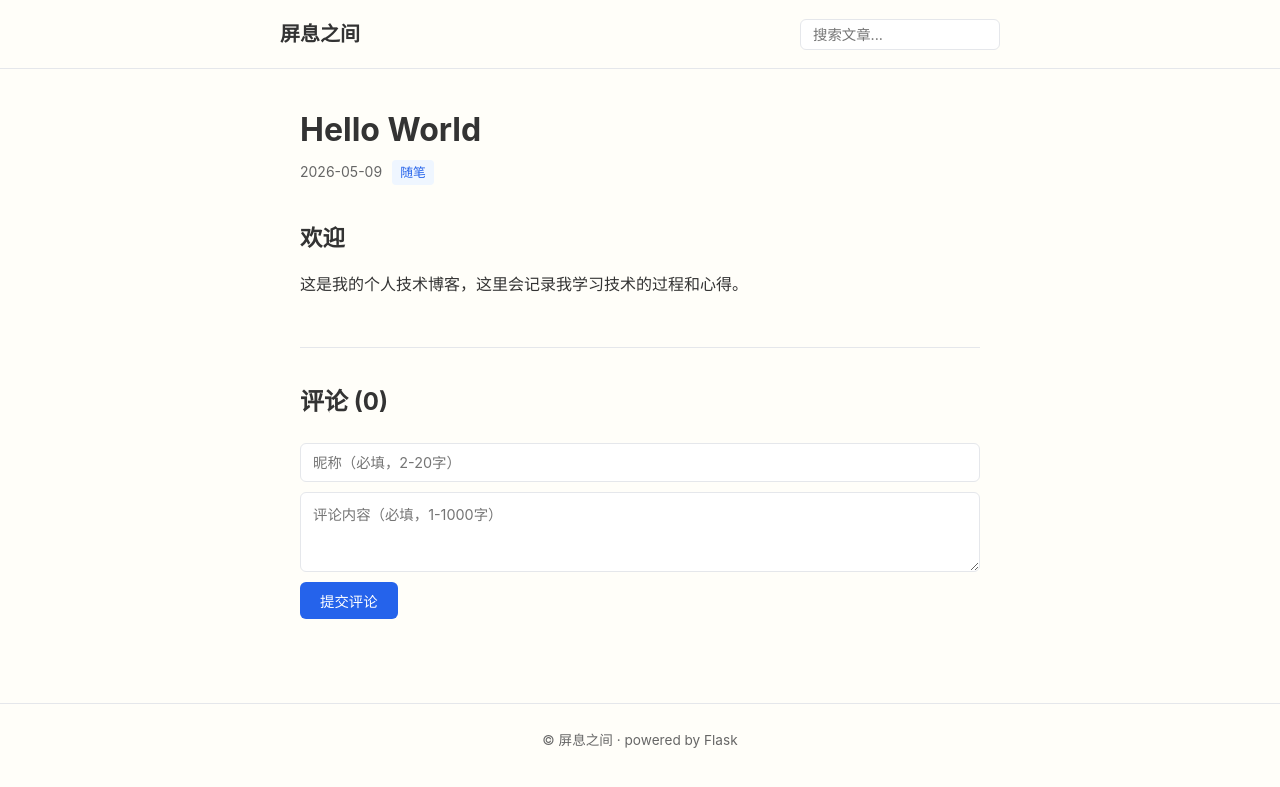
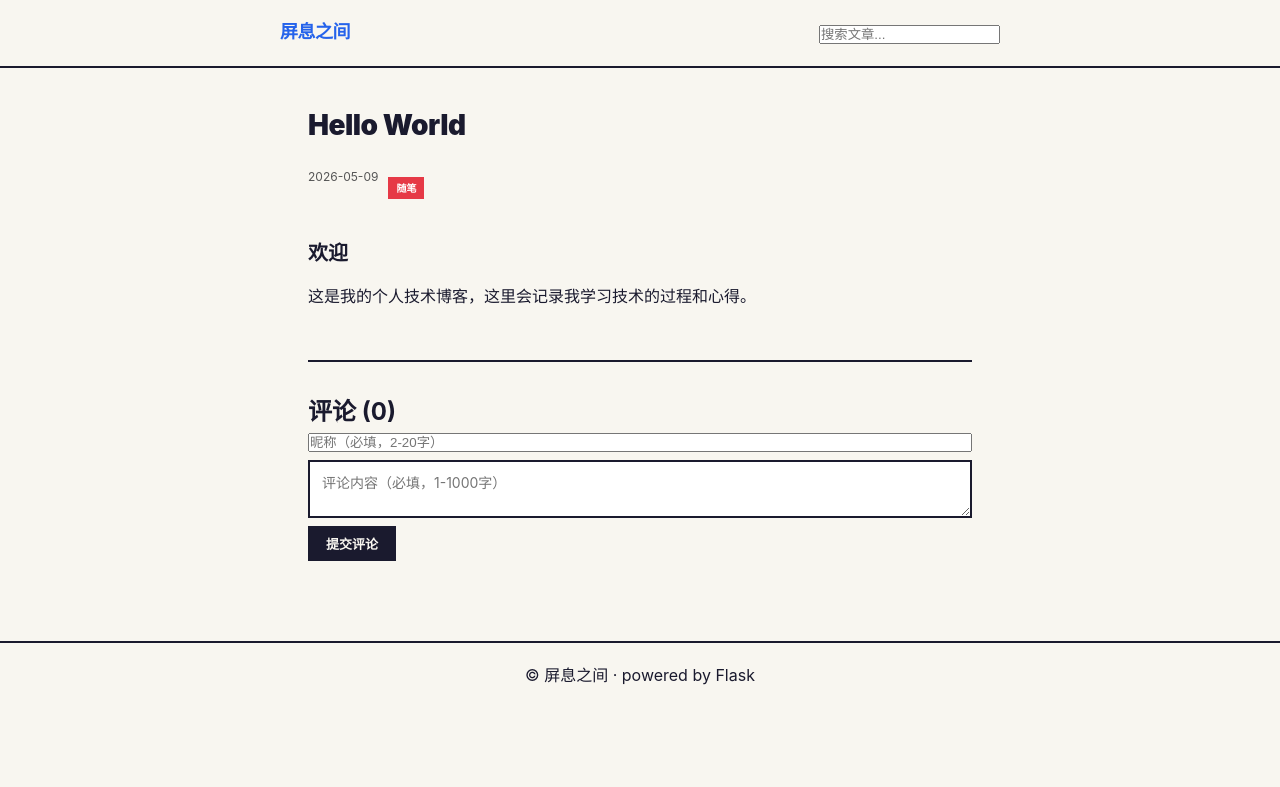
Before and after one commit to HenryZDZ/Blog, a Flask app: page /post/hello-world in a window 1280 px wide. Shown: the top 787 px of the page. Run offline with Flask 3, Linux system fonts and the light colour scheme.

Commit message:
feat: rewrite CSS with Bauhaus design system and dual light/dark mode Co-Authored-By: Claude Opus 4.7 <noreply@anthropic.com>

```diff
--- a/static/css/style.css
+++ b/static/css/style.css
@@ -1,35 +1,53 @@
+/* === Reset === */
 *, *::before, *::after { box-sizing: border-box; margin: 0; padding: 0; }
 
+/* === Light mode tokens === */
 :root {
-    --bg: #fffef9;
-    --text: #333;
-    --text-light: #666;
-    --accent: #2563eb;
-    --accent-hover: #1d4ed8;
-    --border: #e5e7eb;
-    --code-bg: #f5f5f5;
+    --paper: #f8f6f0;
+    --ink: #1a1a2e;
+    --red: #e63946;
+    --blue: #2563eb;
+    --yellow: #f4d03f;
+    --green: #10b981;
+    --border: #e5e5e5;
+    --muted: #555;
+    --surface: #fff;
+    --code-bg: #e8e8e8;
     --max-width: 720px;
+    --font: -apple-system, BlinkMacSystemFont, "Segoe UI", Roboto, "Noto Sans SC", sans-serif;
+    --mono: "JetBrains Mono", "Fira Code", "Cascadia Code", monospace;
+}
+
+/* === Dark mode tokens === */
+html.dark {
+    --paper: #1a1a2e;
+    --ink: #f0ebe3;
+    --red: #ff6b6b;
+    --blue: #60a5fa;
+    --yellow: #facc15;
+    --green: #34d399;
+    --border: #3a3a5c;
+    --muted: #94a3b8;
+    --surface: #2d2d44;
+    --code-bg: #252540;
 }
 
 body {
-    font-family: -apple-system, BlinkMacSystemFont, "Segoe UI", Roboto, "Noto Sans SC", sans-serif;
-    background: var(--bg);
-    color: var(--text);
+    font-family: var(--font);
+    background: var(--paper);
+    color: var(--ink);
     line-height: 1.8;
     font-size: 16px;
 }
 
-a { color: var(--accent); text-decoration: none; }
-a:hover { color: var(--accent-hover); }
+a { color: var(--blue); text-decoration: none; border-bottom: 2px solid transparent; }
+a:hover { border-bottom-color: var(--blue); }
 
-/* Navigation */
+/* === Navigation === */
 .nav {
-    border-bottom: 1px solid var(--border);
-    padding: 16px 20px;
-    position: sticky;
-    top: 0;
-    background: var(--bg);
-    z-index: 100;
+    border-bottom: 2px solid var(--ink);
+    padding: 16px 28px;
+    background: var(--paper);
 }
 .nav-inner {
     max-width: var(--max-width);
@@ -37,192 +55,267 @@ a:hover { color: var(--accent-hover); }
     display: flex;
     align-items: center;
     justify-content: space-between;
-    gap: 16px;
 }
-.nav-brand {
-    font-size: 1.25rem;
-    font-weight: 700;
-    color: var(--text);
-    white-space: nowrap;
+.nav-logo {
+    display: flex;
+    align-items: center;
+    gap: 10px;
+    text-decoration: none;
+    color: var(--ink);
+    border-bottom: none;
 }
-.nav-brand:hover { color: var(--accent); }
-.nav-search input {
-    padding: 6px 12px;
-    border: 1px solid var(--border);
-    border-radius: 6px;
-    font-size: 0.9rem;
-    width: 200px;
-    font-family: inherit;
+.nav-logo:hover { border-bottom: none; }
+.nav-logo .geo { display: flex; align-items: center; gap: 5px; }
+.nav-logo .geo > * { width: 14px; height: 14px; display: flex; align-items: center; justify-content: center; }
+.geo-circle { width: 12px; height: 12px; background: var(--red); border-radius: 50%; }
+.geo-square { width: 12px; height: 12px; background: var(--blue); }
+.geo-triangle { width: 0; height: 0; border-left: 7px solid transparent; border-right: 7px solid transparent; border-bottom: 13px solid var(--yellow); }
+.geo-cross { position: relative; width: 12px; height: 12px; }
+.geo-cross::before, .geo-cross::after {
+    content: '';
+    position: absolute;
+    top: 50%; left: 50%;
+    width: 13px; height: 2px;
+    background: var(--ink);
 }
-.nav-search input:focus { outline: none; border-color: var(--accent); }
-
-/* Main */
-.main {
-    max-width: var(--max-width);
-    margin: 0 auto;
-    padding: 40px 20px 60px;
+.geo-cross::before { transform: translate(-50%, -50%) rotate(45deg); }
+.geo-cross::after { transform: translate(-50%, -50%) rotate(-45deg); }
+.nav-brand { font-weight: 900; font-size: 18px; letter-spacing: -0.5px; }
+.theme-toggle {
+    width: 32px; height: 32px;
+    border: 2px solid var(--ink);
+    background: none;
+    cursor: pointer;
+    display: flex;
+    align-items: center;
+    justify-content: center;
+    font-size: 14px;
+    color: var(--ink);
 }
 
-/* Post cards */
-.post-list { display: flex; flex-direction: column; gap: 32px; }
-.post-card h2 { font-size: 1.4rem; margin-bottom: 4px; }
-.post-card h2 a { color: var(--text); }
-.post-card h2 a:hover { color: var(--accent); }
+/* === Main layout === */
+.main { max-width: var(--max-width); margin: 0 auto; padding: 40px 28px 60px; }
+
+/* === Intro line === */
+.intro { padding: 0 0 28px; font-size: 14px; color: var(--muted); }
+
+/* === Post cards === */
+.post-list { display: flex; flex-direction: column; gap: 18px; }
+.post-card {
+    border-left: 4px solid var(--red);
+    padding: 16px 20px;
+    background: var(--surface);
+}
+.post-card:nth-child(5n+1) { border-left-color: var(--red); }
+.post-card:nth-child(5n+2) { border-left-color: var(--blue); }
+.post-card:nth-child(5n+3) { border-left-color: var(--yellow); }
+.post-card:nth-child(5n+4) { border-left-color: var(--ink); }
+.post-card:nth-child(5n+5) { border-left-color: var(--green); }
+.post-card h2 { font-size: 18px; font-weight: 800; line-height: 1.3; margin: 4px 0; }
+.post-card h2 a { color: var(--ink); border-bottom: none; }
+.post-card h2 a:hover { color: var(--blue); border-bottom: none; }
 .post-meta {
-    font-size: 0.875rem;
-    color: var(--text-light);
+    font-size: 12px;
+    color: var(--muted);
     display: flex;
     align-items: center;
     gap: 10px;
     flex-wrap: wrap;
 }
-.post-summary { margin-top: 8px; color: var(--text-light); }
+.post-summary { margin-top: 4px; font-size: 14px; color: var(--muted); line-height: 1.6; }
 
-/* Tags */
+/* === Tags: solid fill, 5-color cycle === */
 .tag {
     display: inline-block;
-    font-size: 0.8rem;
-    padding: 1px 8px;
-    border-radius: 4px;
-    background: #eff6ff;
-    color: var(--accent);
+    padding: 2px 8px;
+    font-size: 10px;
+    font-weight: 700;
+    color: #fff;
+    background: var(--ink);
+    text-decoration: none;
+    border-bottom: none;
 }
-.tag:hover { background: var(--accent); color: #fff; }
+.tag:hover { opacity: 0.85; border-bottom: none; }
+.tag:nth-of-type(5n+1) { background: var(--red); }
+.tag:nth-of-type(5n+2) { background: var(--blue); }
+.tag:nth-of-type(5n+3) { background: var(--yellow); color: var(--ink); }
+.tag:nth-of-type(5n+4) { background: var(--ink); }
+.tag:nth-of-type(5n+5) { background: var(--green); }
 
-/* Pagination */
+/* === Pagination === */
 .pagination {
     margin-top: 40px;
-    text-align: center;
     display: flex;
     justify-content: center;
     align-items: center;
-    gap: 16px;
+    gap: 8px;
 }
+.page-btn {
+    width: 32px; height: 32px;
+    display: flex; align-items: center; justify-content: center;
+    font-size: 13px; font-weight: 700;
+    color: var(--ink);
+    text-decoration: none;
+    border: 2px solid var(--ink);
+    border-bottom: 2px solid var(--ink);
+}
+.page-btn:hover { background: var(--ink); color: var(--paper); border-bottom: 2px solid var(--ink); }
+.page-btn.active { background: var(--ink); color: var(--paper); }
+.page-btn.disabled { border-color: #ccc; color: #ccc; cursor: default; pointer-events: none; }
+.pagination .geo-dot { width: 6px; height: 6px; flex-shrink: 0; }
+.pagination .geo-dot.circle { background: var(--red); border-radius: 50%; }
+.pagination .geo-dot.square { background: var(--blue); }
 
-/* Full post */
+/* === Full post === */
 .post-full { margin-bottom: 48px; }
-.post-header { margin-bottom: 24px; }
-.post-header h1 { font-size: 2rem; line-height: 1.3; margin-bottom: 8px; }
-.post-body { font-size: 1rem; }
+.post-header { margin-bottom: 28px; }
+.post-header h1 { font-size: 28px; font-weight: 900; line-height: 1.25; letter-spacing: -0.5px; margin-bottom: 10px; }
+.post-header .post-meta { display: flex; align-items: center; gap: 10px; flex-wrap: wrap; }
+.post-header .meta-dot { width: 4px; height: 4px; background: var(--red); border-radius: 50%; display: inline-block; }
 
-.post-body h1, .post-body h2, .post-body h3 { margin-top: 1.5em; margin-bottom: 0.5em; }
-.post-body h2 { font-size: 1.4rem; }
-.post-body h3 { font-size: 1.15rem; }
+.post-body { font-size: 16px; line-height: 1.85; }
+.post-body h2 { font-size: 20px; font-weight: 800; margin: 1.8em 0 0.5em; }
+.post-body h3 { font-size: 16px; font-weight: 700; margin: 1.5em 0 0.5em; }
 .post-body p { margin-bottom: 1em; }
-.post-body ul, .post-body ol { margin-bottom: 1em; padding-left: 1.5em; }
-.post-body li { margin-bottom: 0.25em; }
+.post-body ul, .post-body ol { margin-bottom: 1em; padding-left: 1.2em; }
+.post-body li { margin-bottom: 0.3em; }
 .post-body blockquote {
-    border-left: 3px solid var(--accent);
-    padding-left: 16px;
-    margin: 1em 0;
-    color: var(--text-light);
+    border-left: 4px solid var(--blue);
+    padding: 10px 16px;
+    margin: 1.2em 0;
+    background: var(--surface);
+    color: var(--muted);
 }
 .post-body code {
-    font-family: "JetBrains Mono", "Fira Code", "Cascadia Code", monospace;
+    font-family: var(--mono);
     font-size: 0.9em;
     background: var(--code-bg);
     padding: 2px 6px;
-    border-radius: 4px;
 }
 .post-body pre {
-    background: var(--code-bg);
-    padding: 16px;
-    border-radius: 8px;
+    background: #1a1a2e;
+    padding: 18px;
+    margin-bottom: 1em;
     overflow-x: auto;
-    margin-bottom: 1em;
-    font-size: 0.85rem;
+    font-size: 13px;
     line-height: 1.6;
 }
 .post-body pre code {
     background: none;
     padding: 0;
-    border-radius: 0;
+    font-size: inherit;
+    color: #e0e0e0;
 }
-.post-body table {
-    border-collapse: collapse;
+.post-body table { border-collapse: collapse; width: 100%; margin-bottom: 1em; }
+.post-body th, .post-body td { border: 1px solid var(--border); padding: 8px 12px; text-align: left; }
+.post-body th { background: var(--code-bg); }
+.post-body img { max-width: 100%; }
+
+/* === Tags at article bottom === */
+.post-tags { display: flex; gap: 6px; flex-wrap: wrap; margin-top: 24px; }
+
+/* === Comments === */
+.comments { border-top: 2px solid var(--ink); padding-top: 28px; margin-top: 32px; }
+.comments h3 { font-size: 16px; font-weight: 800; margin-bottom: 16px; }
+.comment-form {
+    display: flex; flex-direction: column; gap: 8px;
+    margin-bottom: 20px;
+}
+.comment-form textarea {
     width: 100%;
-    margin-bottom: 1em;
+    padding: 10px 12px;
+    border: 2px solid var(--ink);
+    font-size: 14px;
+    font-family: inherit;
+    resize: vertical;
+    background: var(--surface);
+    color: var(--ink);
 }
-.post-body th, .post-body td {
-    border: 1px solid var(--border);
-    padding: 8px 12px;
-    text-align: left;
-}
-.post-body th { background: var(--code-bg); }
-.post-body img { max-width: 100%; border-radius: 8px; }
-
-/* Comments */
-.comments { border-top: 1px solid var(--border); padding-top: 32px; }
-.comments h2 { margin-bottom: 20px; }
-.comment-form {
-    display: flex;
-    flex-direction: column;
-    gap: 10px;
-    margin-bottom: 24px;
-}
-.comment-form input, .comment-form textarea {
-    padding: 10px 12px;
-    border: 1px solid var(--border);
-    border-radius: 6px;
-    font-size: 0.9rem;
-    font-family: inherit;
-}
-.comment-form textarea { min-height: 80px; resize: vertical; }
+.comment-form textarea:focus { outline: none; }
 .comment-form button {
     align-self: flex-start;
-    padding: 8px 20px;
-    background: var(--accent);
-    color: #fff;
+    padding: 8px 18px;
+    background: var(--ink);
+    color: var(--paper);
     border: none;
-    border-radius: 6px;
-    font-size: 0.9rem;
+    font-size: 13px;
+    font-weight: 700;
     cursor: pointer;
 }
-.comment-form button:hover { background: var(--accent-hover); }
+.comment-form button:hover { opacity: 0.9; }
 
-.comment {
-    padding: 16px 0;
-    border-bottom: 1px solid var(--border);
+.comment { margin-bottom: 16px; display: flex; gap: 12px; align-items: flex-start; }
+.comment-avatar {
+    width: 32px; height: 32px;
+    display: flex; align-items: center; justify-content: center;
+    flex-shrink: 0;
 }
-.comment:last-child { border-bottom: none; }
-.comment-reply { margin-left: 32px; border-bottom: 1px dashed var(--border); }
-.comment-author { font-weight: 600; margin-bottom: 2px; }
-.comment-time { font-size: 0.8rem; color: var(--text-light); margin-bottom: 6px; }
-.comment-content { line-height: 1.6; }
+.comment-avatar.circle-avatar > div { width: 18px; height: 18px; border-radius: 50%; }
+.comment-avatar.square-avatar > div { width: 18px; height: 18px; }
+.comment-avatar.triangle-avatar > div { width: 0; height: 0; border-left: 9px solid transparent; border-right: 9px solid transparent; border-bottom: 18px solid; }
+.comment-avatar.cross-avatar { position: relative; }
+.comment-avatar.cross-avatar::before, .comment-avatar.cross-avatar::after {
+    content: '';
+    position: absolute;
+    top: 50%; left: 50%;
+    width: 15px; height: 2px;
+}
+.comment-avatar.cross-avatar::before { transform: translate(-50%, -50%) rotate(45deg); }
+.comment-avatar.cross-avatar::after { transform: translate(-50%, -50%) rotate(-45deg); }
+.comment-body { flex: 1; }
+.comment-author { font-weight: 700; font-size: 13px; }
+.comment-time { font-size: 11px; color: var(--muted); margin-bottom: 4px; }
+.comment-content { font-size: 14px; line-height: 1.6; }
+
 .reply-btn {
-    background: none;
-    border: none;
-    color: var(--text-light);
-    font-size: 0.8rem;
-    cursor: pointer;
-    margin-top: 4px;
-    padding: 0;
+    background: none; border: none;
+    color: var(--muted); font-size: 12px;
+    cursor: pointer; padding: 0; margin-top: 4px;
 }
-.reply-btn:hover { color: var(--accent); }
-.reply-form { margin-top: 12px; }
+.reply-btn:hover { color: var(--blue); }
 
-/* Empty state */
-.empty-state { text-align: center; padding: 60px 0; color: var(--text-light); }
-.empty-state h2 { margin-bottom: 8px; }
+.comment-reply {
+    margin-left: 24px;
+    padding-left: 12px;
+    border-left: 2px solid var(--blue);
+}
 
-/* Error page */
+.reply-form { margin-top: 12px; display: none; }
+
+/* === Empty state === */
+.empty-state { text-align: center; padding: 60px 0; color: var(--muted); }
+.empty-state h2 { margin-bottom: 8px; color: var(--ink); }
+
+/* === Error page === */
 .error-page { text-align: center; padding: 60px 0; }
 .error-page h1 { margin-bottom: 12px; }
 .recent-posts { list-style: none; margin-top: 16px; }
 .recent-posts li { margin-bottom: 4px; }
 
-/* About */
+/* === About === */
 .about h1 { margin-bottom: 16px; }
 .about-content { line-height: 1.8; }
 
-/* Page title */
-.page-title { margin-bottom: 24px; }
+/* === Page title === */
+.page-title { margin-bottom: 24px; font-size: 20px; font-weight: 800; }
 
-/* Footer */
+/* === Footer === */
 .footer {
+    border-top: 2px solid var(--ink);
+    padding: 18px 28px;
     text-align: center;
-    padding: 24px 20px;
-    border-top: 1px solid var(--border);
-    color: var(--text-light);
-    font-size: 0.85rem;
 }
+.footer .geo { display: flex; align-items: center; justify-content: center; gap: 6px; }
+.footer .geo-circle { width: 8px; height: 8px; background: var(--red); border-radius: 50%; }
+.footer .geo-square { width: 8px; height: 8px; background: var(--blue); }
+.footer .geo-triangle { width: 0; height: 0; border-left: 5px solid transparent; border-right: 5px solid transparent; border-bottom: 9px solid var(--yellow); }
+.footer .geo-cross { position: relative; width: 9px; height: 9px; }
+.footer .geo-cross::before, .footer .geo-cross::after {
+    content: '';
+    position: absolute;
+    top: 50%; left: 50%;
+    width: 9px; height: 1.8px;
+    background: var(--ink);
+}
+.footer .geo-cross::before { transform: translate(-50%, -50%) rotate(45deg); }
+.footer .geo-cross::after { transform: translate(-50%, -50%) rotate(-45deg); }
```
